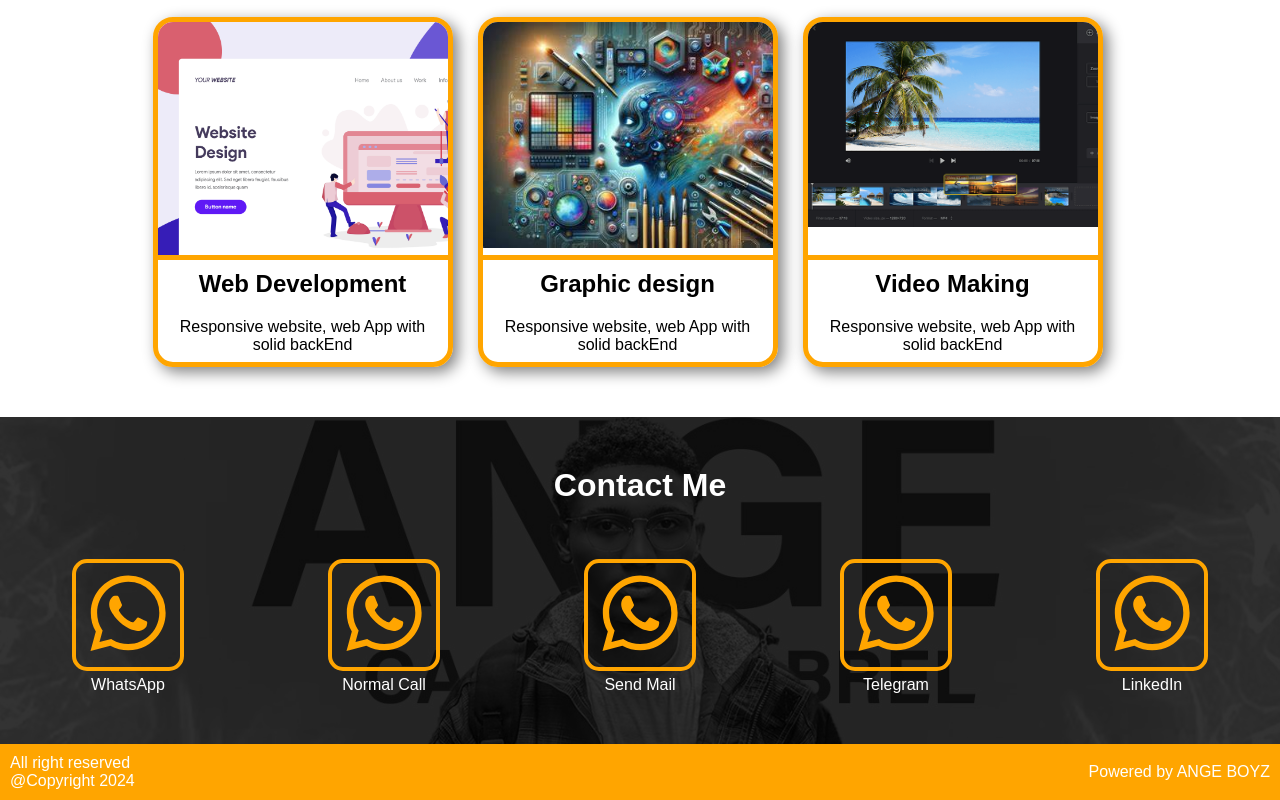
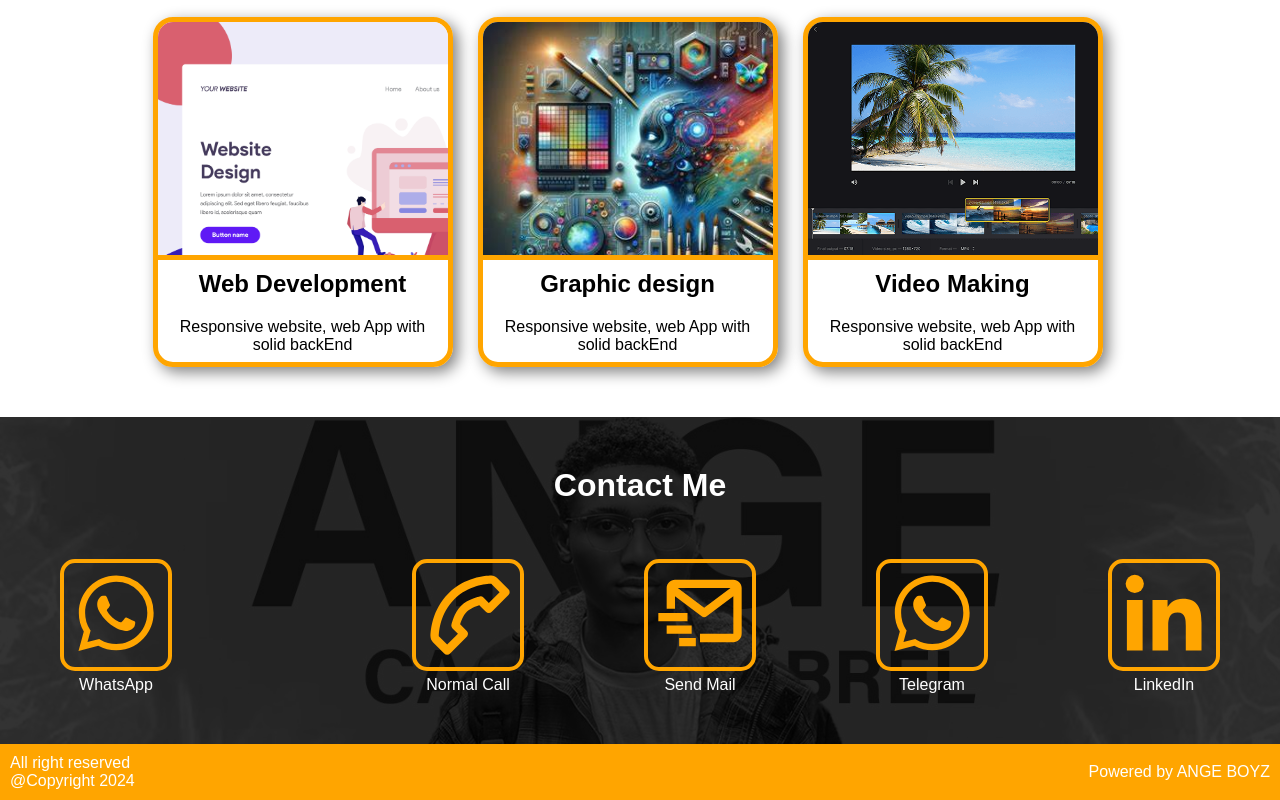
Before and after one commit to Ange-Boyz/portfolio, a plain HTML site: page index.html in a window 1280 px wide. Shown: the part 1651-2451 px from the top of the page. Drawn offline with Linux system fonts and the light colour scheme.

Commit message:
fixed things

```diff
--- a/index.html
+++ b/index.html
@@ -42,7 +42,7 @@
             </nav>
             <section>
                 <h1>HEllO!, I AM <span>ANGE CABREL</span></h1>
-                <p class="text1">Web developer, Graphic designer, video maker, Porn developer</p>
+                <p class="text1">Web developer, Graphic designer, video maker</p>
                 <p class="text2">Describe me how i can help you today</p>
                 <div class="call">Contact me <svg xmlns="http://www.w3.org/2000/svg" width="24" height="24"
                         viewBox="0 0 24 24" style="fill: orange;transform: ;msFilter:;">
@@ -125,6 +125,7 @@
             <h1>Contact Me</h1>
 
             <div class="cont">
+                <a href="https://wa.me/message/R74O4DZYAZF7N1">
                     <div class="media1">
                         <div class="media">
                             <svg xmlns="http://www.w3.org/2000/svg" width="100" height="100" viewBox="0 0 24 24"
@@ -136,31 +137,41 @@
                         </div>
                         <p>WhatsApp</p>
                     </div>
+                </a>
 
+                <a href="tel:659499412">
+                    <div class="media1">
+                        <a href="http/mailto/angeboyz07@gmail.com">
+                            <div class="media">
+                                <svg xmlns="http://www.w3.org/2000/svg" width="100" height="100" viewBox="0 0 24 24"
+                                    style="fill: orange;transform: rotate(90deg);msFilter:progid:DXImageTransform.Microsoft.BasicImage(rotation=1);">
+                                    <path
+                                        d="M17.707 12.293a.999.999 0 0 0-1.414 0l-1.594 1.594c-.739-.22-2.118-.72-2.992-1.594s-1.374-2.253-1.594-2.992l1.594-1.594a.999.999 0 0 0 0-1.414l-4-4a.999.999 0 0 0-1.414 0L3.581 5.005c-.38.38-.594.902-.586 1.435.023 1.424.4 6.37 4.298 10.268s8.844 4.274 10.269 4.298h.028c.528 0 1.027-.208 1.405-.586l2.712-2.712a.999.999 0 0 0 0-1.414l-4-4.001zm-.127 6.712c-1.248-.021-5.518-.356-8.873-3.712-3.366-3.366-3.692-7.651-3.712-8.874L7 4.414 9.586 7 8.293 8.293a1 1 0 0 0-.272.912c.024.115.611 2.842 2.271 4.502s4.387 2.247 4.502 2.271a.991.991 0 0 0 .912-.271L17 14.414 19.586 17l-2.006 2.005z">
+                                    </path>
+                                </svg>
+                            </div>
+                        </a>
+                        <p>Normal Call</p>
+                    </div>
+                </a>
+
+                <a href="mailto:angeboyz27@gmail.com">
                     <div class="media1">
                         <div class="media">
                             <svg xmlns="http://www.w3.org/2000/svg" width="100" height="100" viewBox="0 0 24 24"
                                 style="fill: orange;transform: ;msFilter:;">
-                            <path fill-rule="evenodd" clip-rule="evenodd"
-                                d="M18.403 5.633A8.919 8.919 0 0 0 12.053 3c-4.948 0-8.976 4.027-8.978 8.977 0 1.582.413 3.126 1.198 4.488L3 21.116l4.759-1.249a8.981 8.981 0 0 0 4.29 1.093h.004c4.947 0 8.975-4.027 8.977-8.977a8.926 8.926 0 0 0-2.627-6.35m-6.35 13.812h-.003a7.446 7.446 0 0 1-3.798-1.041l-.272-.162-2.824.741.753-2.753-.177-.282a7.448 7.448 0 0 1-1.141-3.971c.002-4.114 3.349-7.461 7.465-7.461a7.413 7.413 0 0 1 5.275 2.188 7.42 7.42 0 0 1 2.183 5.279c-.002 4.114-3.349 7.462-7.461 7.462m4.093-5.589c-.225-.113-1.327-.655-1.533-.73-.205-.075-.354-.112-.504.112s-.58.729-.711.879-.262.168-.486.056-.947-.349-1.804-1.113c-.667-.595-1.117-1.329-1.248-1.554s-.014-.346.099-.458c.101-.1.224-.262.336-.393.112-.131.149-.224.224-.374s.038-.281-.019-.393c-.056-.113-.505-1.217-.692-1.666-.181-.435-.366-.377-.504-.383a9.65 9.65 0 0 0-.429-.008.826.826 0 0 0-.599.28c-.206.225-.785.767-.785 1.871s.804 2.171.916 2.321c.112.15 1.582 2.415 3.832 3.387.536.231.954.369 1.279.473.537.171 1.026.146 1.413.089.431-.064 1.327-.542 1.514-1.066.187-.524.187-.973.131-1.067-.056-.094-.207-.151-.43-.263">
+                                <path
+                                    d="M20 4H6c-1.103 0-2 .897-2 2v5h2V8l6.4 4.8a1.001 1.001 0 0 0 1.2 0L20 8v9h-8v2h8c1.103 0 2-.897 2-2V6c0-1.103-.897-2-2-2zm-7 6.75L6.666 6h12.668L13 10.75z">
                                 </path>
-                        </svg>
-                    </div>
-                    <p>Normal Call</p>
-                </div>
-
-                <div class="media1">
-                    <div class="media">
-                        <svg xmlns="http://www.w3.org/2000/svg" width="100" height="100" viewBox="0 0 24 24"
-                            style="fill: orange;transform: ;msFilter:;">
-                            <path fill-rule="evenodd" clip-rule="evenodd"
-                                d="M18.403 5.633A8.919 8.919 0 0 0 12.053 3c-4.948 0-8.976 4.027-8.978 8.977 0 1.582.413 3.126 1.198 4.488L3 21.116l4.759-1.249a8.981 8.981 0 0 0 4.29 1.093h.004c4.947 0 8.975-4.027 8.977-8.977a8.926 8.926 0 0 0-2.627-6.35m-6.35 13.812h-.003a7.446 7.446 0 0 1-3.798-1.041l-.272-.162-2.824.741.753-2.753-.177-.282a7.448 7.448 0 0 1-1.141-3.971c.002-4.114 3.349-7.461 7.465-7.461a7.413 7.413 0 0 1 5.275 2.188 7.42 7.42 0 0 1 2.183 5.279c-.002 4.114-3.349 7.462-7.461 7.462m4.093-5.589c-.225-.113-1.327-.655-1.533-.73-.205-.075-.354-.112-.504.112s-.58.729-.711.879-.262.168-.486.056-.947-.349-1.804-1.113c-.667-.595-1.117-1.329-1.248-1.554s-.014-.346.099-.458c.101-.1.224-.262.336-.393.112-.131.149-.224.224-.374s.038-.281-.019-.393c-.056-.113-.505-1.217-.692-1.666-.181-.435-.366-.377-.504-.383a9.65 9.65 0 0 0-.429-.008.826.826 0 0 0-.599.28c-.206.225-.785.767-.785 1.871s.804 2.171.916 2.321c.112.15 1.582 2.415 3.832 3.387.536.231.954.369 1.279.473.537.171 1.026.146 1.413.089.431-.064 1.327-.542 1.514-1.066.187-.524.187-.973.131-1.067-.056-.094-.207-.151-.43-.263">
-                            </path>
+                                <path d="M2 12h7v2H2zm2 3h6v2H4zm3 3h4v2H7z"></path>
                             </svg>
                         </div>
                         <p>Send Mail</p>
                     </div>
+                </a>
 
+
+                <a href="https://telegram.org/dl">
                     <div class="media1">
                         <div class="media">
                             <svg xmlns="http://www.w3.org/2000/svg" width="100" height="100" viewBox="0 0 24 24"
@@ -172,14 +183,17 @@
                         </div>
                         <p>Telegram</p>
                     </div>
+                </a>
+
 
 
                 <div class="media1">
                     <div class="media">
                         <svg xmlns="http://www.w3.org/2000/svg" width="100" height="100" viewBox="0 0 24 24"
                             style="fill: orange;transform: ;msFilter:;">
-                            <path fill-rule="evenodd" clip-rule="evenodd"
-                                d="M18.403 5.633A8.919 8.919 0 0 0 12.053 3c-4.948 0-8.976 4.027-8.978 8.977 0 1.582.413 3.126 1.198 4.488L3 21.116l4.759-1.249a8.981 8.981 0 0 0 4.29 1.093h.004c4.947 0 8.975-4.027 8.977-8.977a8.926 8.926 0 0 0-2.627-6.35m-6.35 13.812h-.003a7.446 7.446 0 0 1-3.798-1.041l-.272-.162-2.824.741.753-2.753-.177-.282a7.448 7.448 0 0 1-1.141-3.971c.002-4.114 3.349-7.461 7.465-7.461a7.413 7.413 0 0 1 5.275 2.188 7.42 7.42 0 0 1 2.183 5.279c-.002 4.114-3.349 7.462-7.461 7.462m4.093-5.589c-.225-.113-1.327-.655-1.533-.73-.205-.075-.354-.112-.504.112s-.58.729-.711.879-.262.168-.486.056-.947-.349-1.804-1.113c-.667-.595-1.117-1.329-1.248-1.554s-.014-.346.099-.458c.101-.1.224-.262.336-.393.112-.131.149-.224.224-.374s.038-.281-.019-.393c-.056-.113-.505-1.217-.692-1.666-.181-.435-.366-.377-.504-.383a9.65 9.65 0 0 0-.429-.008.826.826 0 0 0-.599.28c-.206.225-.785.767-.785 1.871s.804 2.171.916 2.321c.112.15 1.582 2.415 3.832 3.387.536.231.954.369 1.279.473.537.171 1.026.146 1.413.089.431-.064 1.327-.542 1.514-1.066.187-.524.187-.973.131-1.067-.056-.094-.207-.151-.43-.263">
+                            <circle cx="4.983" cy="5.009" r="2.188"></circle>
+                            <path
+                                d="M9.237 8.855v12.139h3.769v-6.003c0-1.584.298-3.118 2.262-3.118 1.937 0 1.961 1.811 1.961 3.218v5.904H21v-6.657c0-3.27-.704-5.783-4.526-5.783-1.835 0-3.065 1.007-3.568 1.96h-.051v-1.66H9.237zm-6.142 0H6.87v12.139H3.095z">
                             </path>
                         </svg>
                     </div>
@@ -200,11 +214,12 @@
     </footer>
 </body>
 <script>
-    const line=document.querySelector ('.line');
-const navi=document.querySelector('.navbar');
+    const line = document.querySelector('.line');
+    const navi = document.querySelector('.navbar');
 
-line.addEventListener('click',()=>{
+    line.addEventListener('click', () => {
         navi.classList.toggle('active');
     })
 </script>
+
 </html>
--- a/style.css
+++ b/style.css
@@ -180,12 +180,12 @@ section h1 span{
 }
 
 .card .image img{
-    width: 130%;
+    width: 150%;
     transition: width 0.3s ease;
 }
 
 .card .image img:hover{
-    width: 150%;
+    width: 160%;
 }
 .card h2, .card p{
     color: black;
@@ -225,6 +225,12 @@ section h1 span{
     width: 7rem;
     text-align: center;
 }
+
+.media1:hover{
+    scale: 1;
+    transition: 0.3 ease;
+}
+
 .media{
     width: 7rem;
     height: 7rem;
```
Also changed, not shown: Artboard 1.jpg (deleted). Lines whose indentation alone changed are shown as unchanged.
